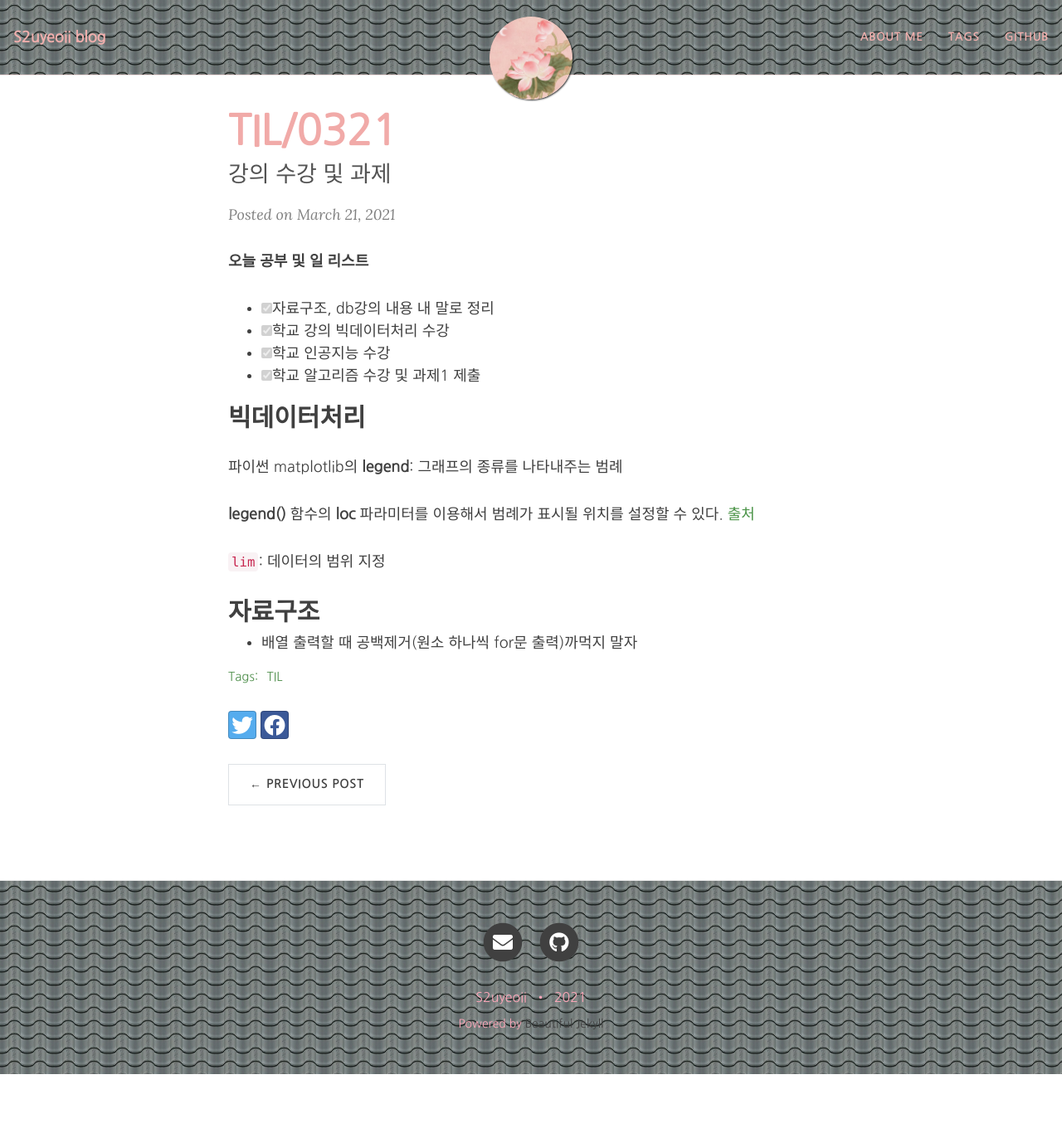
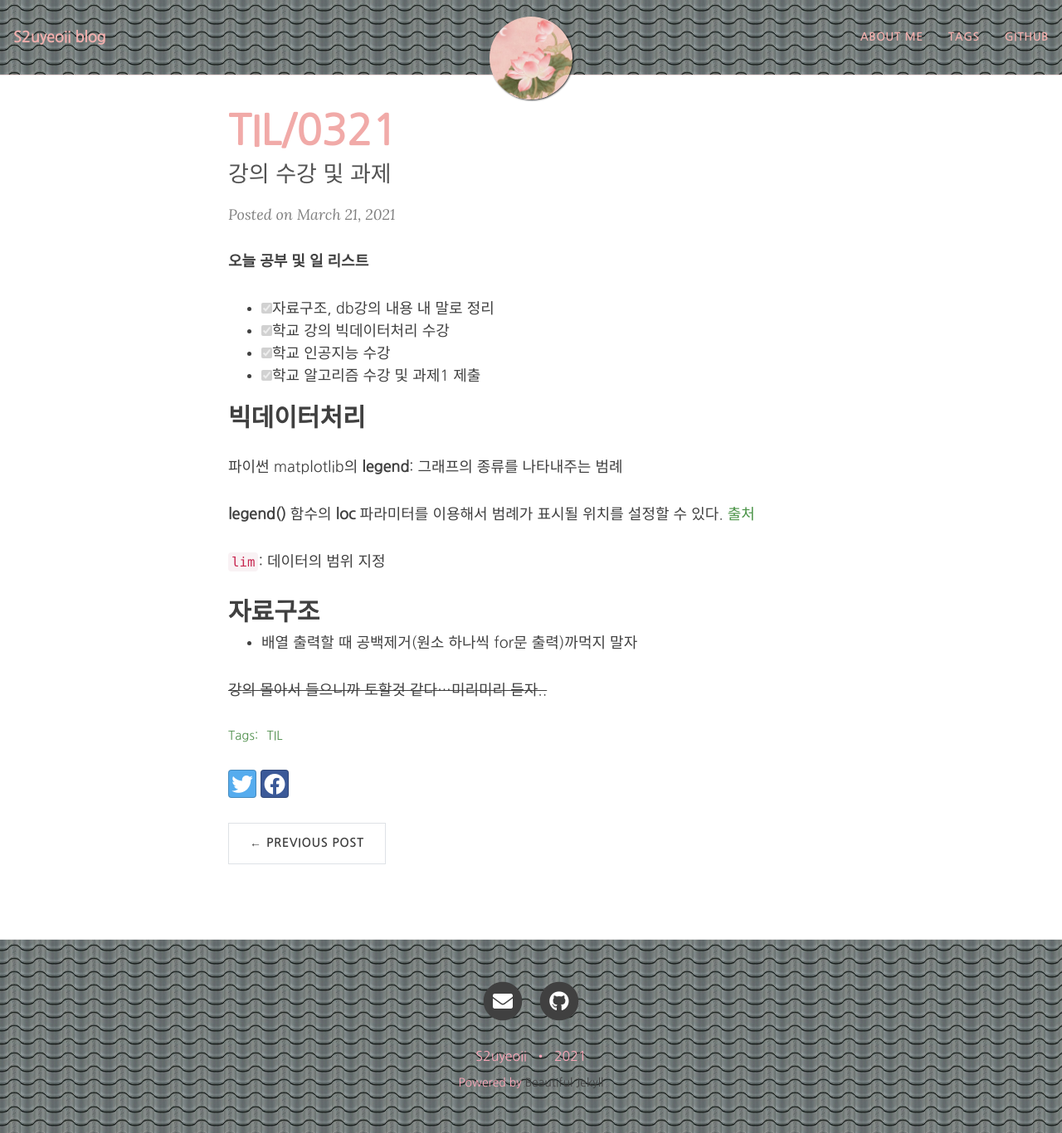
Before and after one commit to yeoneed/yeoneed.github.io, a Jekyll site: the page built from _posts/2021-03-21-TIL-0321.md, in a window 1280 px wide and 1366 px high. Shown: the whole window at 83% size. Built offline with Jekyll 4.4.1, drawn with Linux system fonts in a browser that asks for light colours; nearby versions of some CDN libraries; some web fonts are replaced; comment, search, counter and statistics services are not loaded.

Commit message:
Update 2021-03-21-TIL-0321.md

```diff
--- a/_posts/2021-03-21-TIL-0321.md
+++ b/_posts/2021-03-21-TIL-0321.md
@@ -22,3 +22,7 @@ tags: [TIL]
 
 ## 자료구조
 * 배열 출력할 때 공백제거(원소 하나씩 for문 출력)까먹지 말자
+
+
+
+~~강의 몰아서 들으니까 토할것 같다...미리미리 듣자..~~
```
